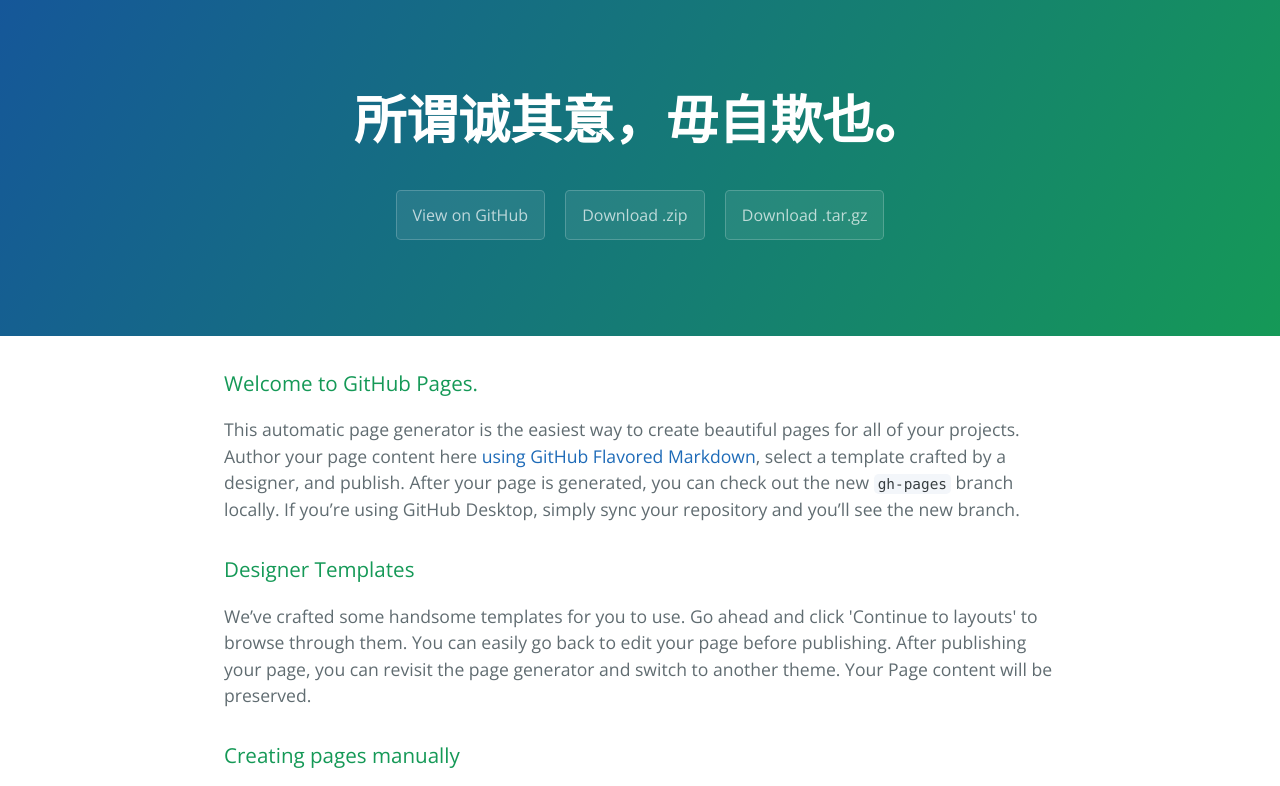
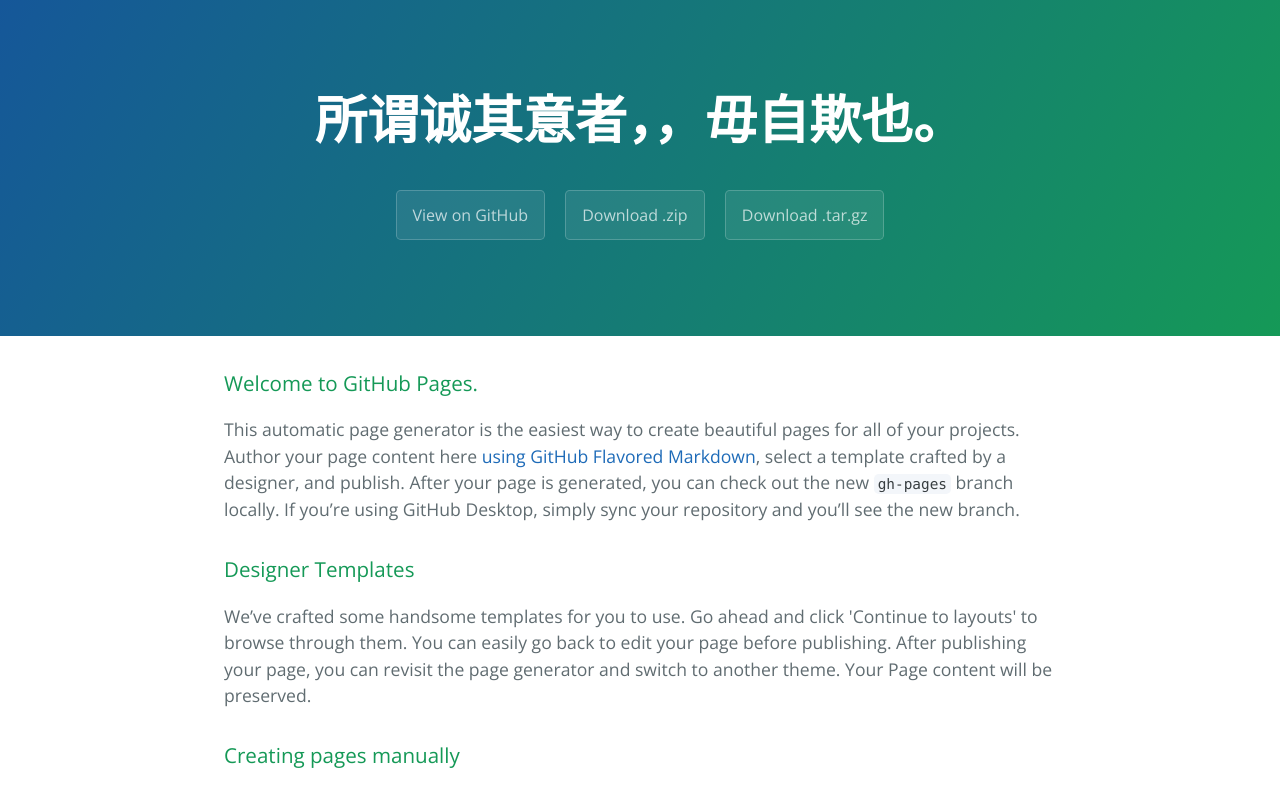
Before and after one commit to Flamencah/test, a plain HTML site: page index.html in a window 1280 px wide. Shown: the top 786 px of the page. Drawn offline with nearby package versions, Linux system fonts and the light colour scheme.

Commit message:
Update index.html

```diff
--- a/index.html
+++ b/index.html
@@ -11,7 +11,7 @@
   </head>
   <body>
     <section class="page-header">
-      <h1 class="project-name">所谓诚其意，毋自欺也。</h1>
+      <h1 class="project-name">所谓诚其意者，，毋自欺也。</h1>
       <h2 class="project-tagline"></h2>
       <a href="https://github.com/Flamencah/test" class="btn">View on GitHub</a>
       <a href="https://github.com/Flamencah/test/zipball/master" class="btn">Download .zip</a>
```
